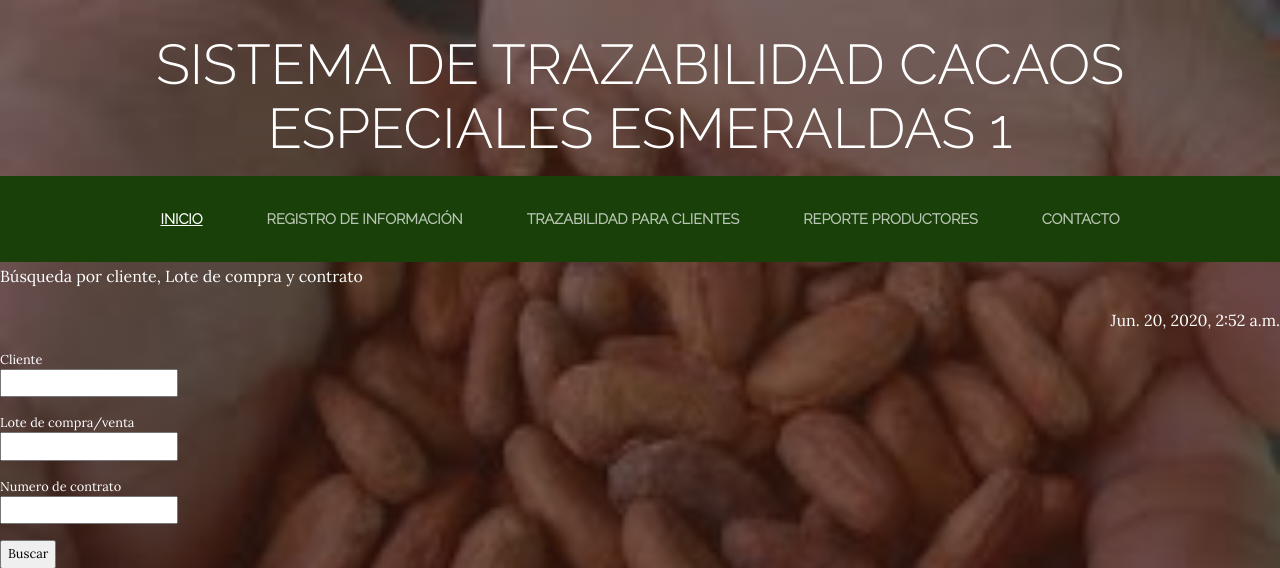
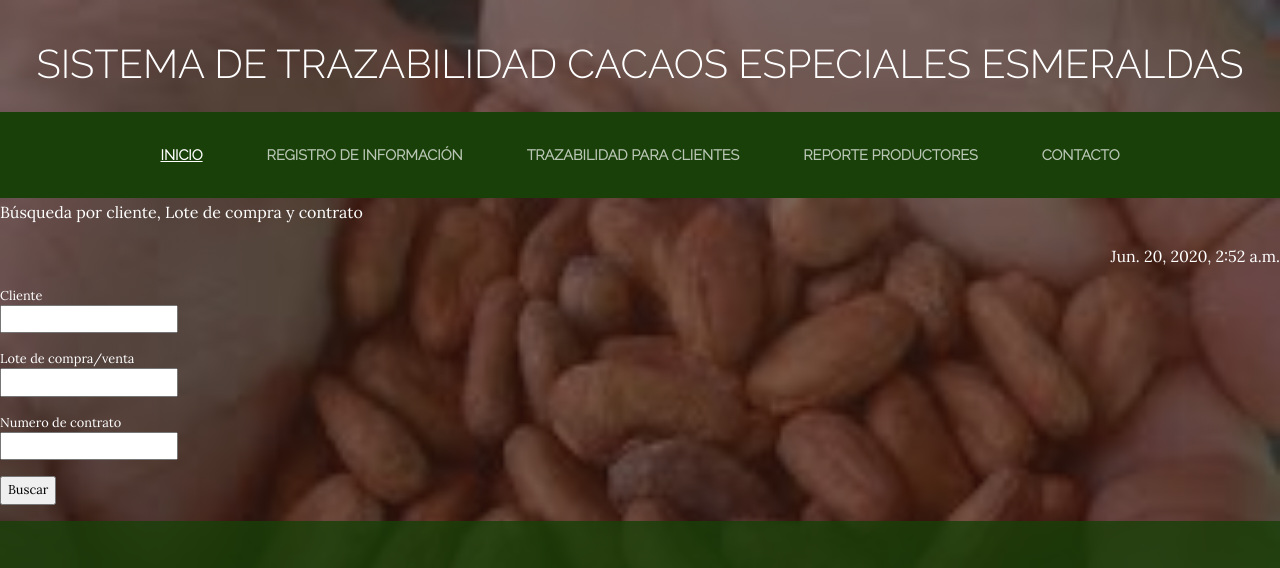
Before and after one commit to daalroar/Trazabilidad_esmeraldas, a Django app: page /filtrar/ in a window 1280 px wide. Shown: the top 568 px of the page. Run offline with Django 3.2, Linux system fonts and the light colour scheme; some libraries are stand-ins or nearby versions.

Commit message:
cambio en html base 1

```diff
--- a/Registro/static/Registro/css/gestion.css
+++ b/Registro/static/Registro/css/gestion.css
@@ -44,7 +44,7 @@ p {
 /*Sistema de Trazabilidad Cacaos Especiales tamaño de la letra*/
 
 .site-heading .site-heading-lower {
-  font-size: 3.5rem;
+  font-size: 2.5rem;
   font-weight: 100;
   line-height: 4rem; /*ancho de la banda que contiene el site heading*/
 }
--- a/Registro/templates/base.html
+++ b/Registro/templates/base.html
@@ -22,7 +22,7 @@
 
         <h1 class="site-heading text-center text-white d-none d-lg-block">
 
-            <span class="site-heading-lower">Sistema de Trazabilidad Cacaos Especiales Esmeraldas 1</span>
+            <span class="site-heading-lower">Sistema de Trazabilidad Cacaos Especiales Esmeraldas</span>
         </h1>
 
 
```
